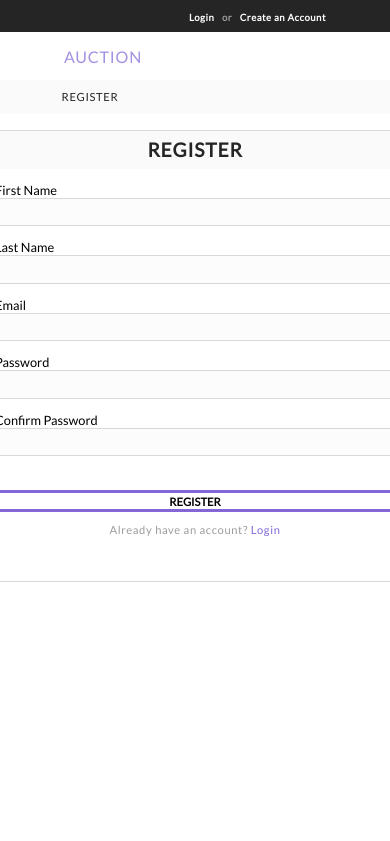
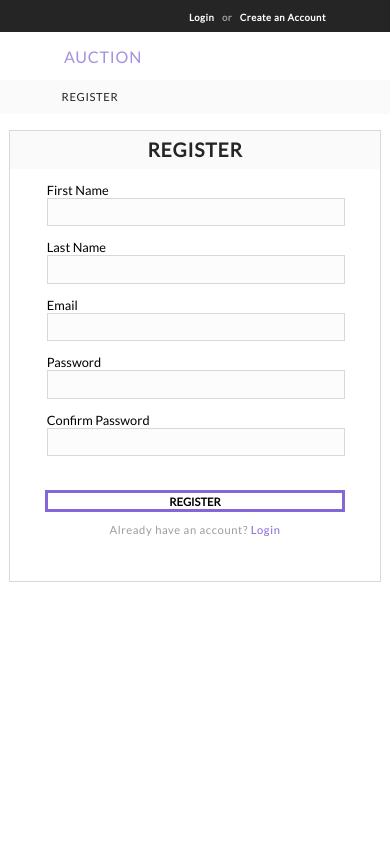
Before and after one commit to ElvedinS96/auction-frontend, a React (Create React App) app: page /register in a window 390 px wide. Shown: the top 841 px of the page. Built offline with nearby package versions, Linux system fonts and the light colour scheme.

Commit message:
Fix mobile version

```diff
--- a/src/index.css
+++ b/src/index.css
@@ -1,18 +1,16 @@
 @import url("https://fonts.googleapis.com/css?family=Lato");
 
 * {
-  margin: 0;
-  padding: 0;
+  margin: 0px;
+  padding: 0px;
 }
 
 body {
   width: 100%;
-  min-height: 100%;
-  margin: 0;
-  padding: 0;
   position: relative;
   min-height: 100vh;
   padding-bottom: 10em;
+  overflow-x: hidden;
 }
 
 .main {
@@ -259,3 +257,14 @@ letter-spacing: 0.63px;
 line-height: 25px;
 padding-top: 1em;
 }
+
+@media screen and (max-width: 600px) {
+    .form {
+      width: 95%;
+      min-width: 100px;
+    }
+    .helper {
+      width: 95%;
+      min-width: 100px;
+    }
+}
```
